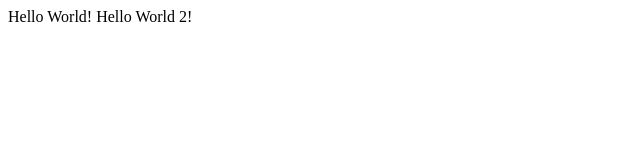
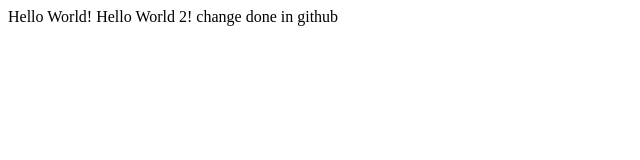
Before and after one commit to dynamicTripp/learning-git, a plain HTML site: page test.html in a window 1280 px wide. Shown: the whole page, without its empty margins (0-640 px from the left). Drawn offline with Linux system fonts and the light colour scheme.

Commit message:
Update test.html
online change

```diff
--- a/test.html
+++ b/test.html
@@ -6,6 +6,7 @@
 
 	Hello World!
 	Hello World 2!
+	change done in github
 </body>
 
 </html>
```
